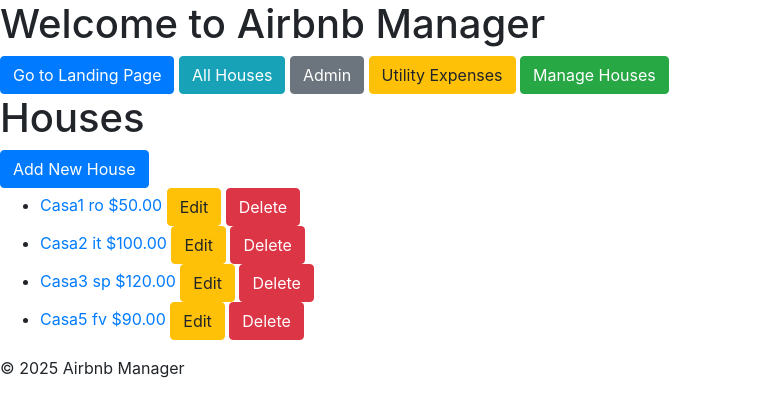
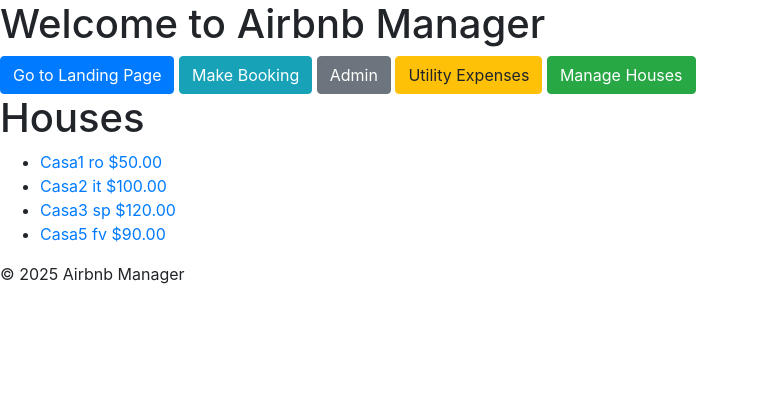
Before and after one commit to neagoecarina/airbnb, a Django app: page /houses/ in a window 1280 px wide. Shown: the top 417 px of the page, without its empty margins (0-759 px from the left). Run offline with Django 5.2, Linux system fonts and the light colour scheme; data comes from the database, SQL or seed files in the repository; some libraries are stand-ins or nearby versions.

Commit message:
correct nav and house list page

```diff
--- a/houses/templates/houses/all_houses.html
+++ b/houses/templates/houses/all_houses.html
@@ -3,17 +3,10 @@
 {% block content %}
   <h1>Houses</h1>
 
-  <a href="{% url 'add_house' %}" class="btn btn-primary">Add New House</a>
-
   <ul>
     {% for x in myhouses %}
       <li>
         <a href="{% url 'details' x.id %}">{{ x.name }} {{ x.address }} ${{ x.price }}</a>
-        <a href="{% url 'edit_house' x.id %}" class="btn btn-warning">Edit</a>
-        <form action="{% url 'delete_house' x.id %}" method="POST" style="display:inline;">
-          {% csrf_token %}
-          <button type="submit" class="btn btn-danger" onclick="return confirm('Are you sure?');">Delete</button>
-        </form>
       </li>
     {% empty %}
       <li>No houses available.</li>
--- a/houses/templates/master.html
+++ b/houses/templates/master.html
@@ -17,11 +17,9 @@
       <a href="{% url 'home' %}" class="btn btn-primary">Go to Landing Page</a>
 
       <!-- Make sure 'myhouse' is available in context -->
-      {% if myhouse %}
-        <a href="{% url 'details' myhouse.id %}" class="btn btn-secondary">Make Booking</a>
-      {% endif %}
 
-      <a href="/houses/" class="btn btn-info">All Houses</a>  <!-- Link to the list of houses -->
+
+      <a href="/houses/" class="btn btn-info">Make Booking</a>  <!-- Link to the list of houses -->
       <a href="/admin/" class="btn btn-secondary">Admin</a>
       <a href="/utility-expenses/" class="btn btn-warning">Utility Expenses</a>
       <a href="{% url 'manage_houses' %}" class="btn btn-success">Manage Houses</a> <!-- New "Manage Houses" button -->
```
